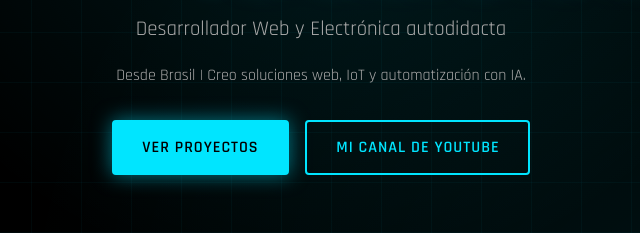
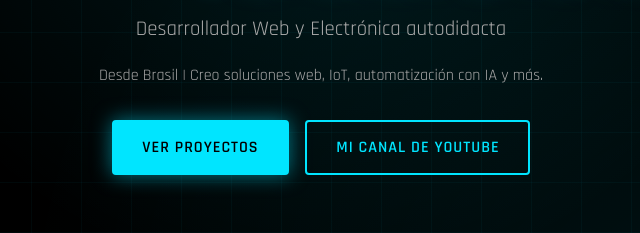
Before and after one commit to Crisgtx18/Portafolio, a plain HTML site: page index.html in a window 1280 px wide. Shown: the part 368-601 px from the top of the page, 319-959 px from the left. Drawn offline with Linux system fonts and the light colour scheme.

Commit message:
new change

```diff
--- a/index.html
+++ b/index.html
@@ -30,7 +30,7 @@
         <div class="contenido-inicio">
             <h1>Hola, soy <span class="resaltado">Cristian Ginarte</span></h1>
             <h2>Desarrollador Web y Electrónica autodidacta</h2>
-            <p>Desde Brasil | Creo soluciones web, IoT y automatización con IA.</p>
+            <p>Desde Brasil | Creo soluciones web, IoT, automatización con IA y más.</p>
             <div class="botones-inicio">
                 <a href="proyectos.html" class="boton-primario">Ver proyectos</a>
                 <a href="https://youtube.com/@TecHypercube" target="_blank" class="boton-secundario">Mi Canal de YouTube</a>
```
